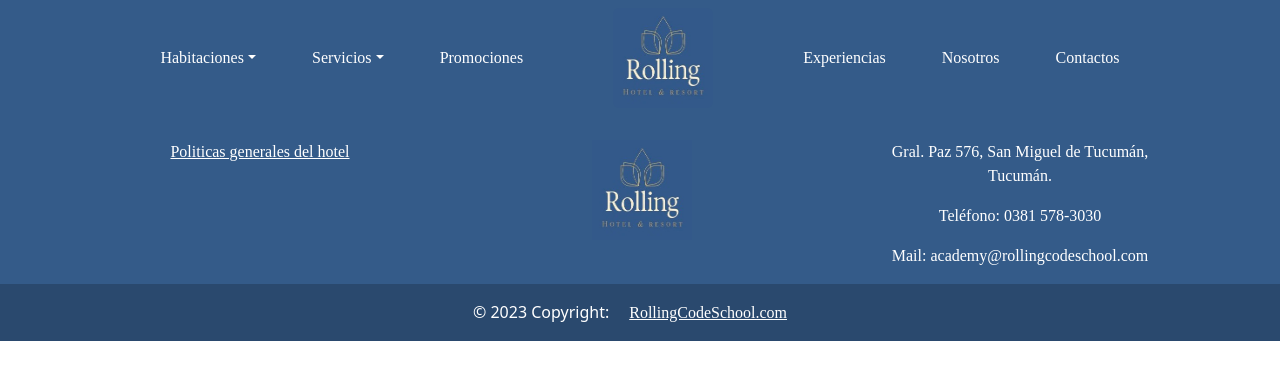
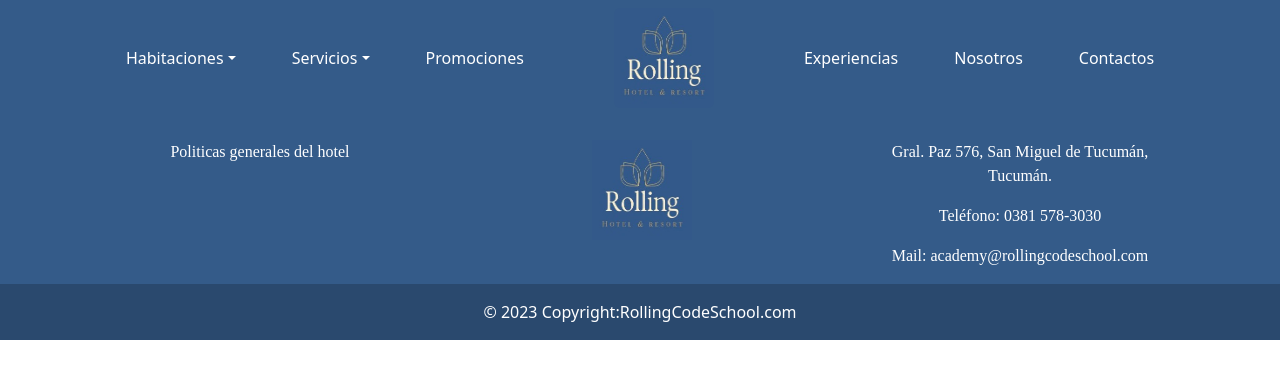
Before and after one commit to LFALVAREZ84/Frontend-SGH, a React (Vite) app: page / in a window 1280 px wide. Shown: the top 380 px of the page. Built offline with nearby package versions, Linux system fonts and the light colour scheme.

Commit message:
actualizando texto

```diff
--- a/src/Componentes/PiedePagina/stylepiedepagina.css
+++ b/src/Componentes/PiedePagina/stylepiedepagina.css
@@ -3,15 +3,20 @@ footer{
     background-color:  #345b89;
 }
 
-a{
+p a{
     margin-left: 20px;
     margin-right: 20px;
     font-family: 'Lora', serif;
     text-decoration: none;
 }
 
+.text-white{
+    text-decoration: none;
+}
+
 p{
     font-family: 'Lora', serif;
+    text-decoration: none;
 }
 
 col {
```
